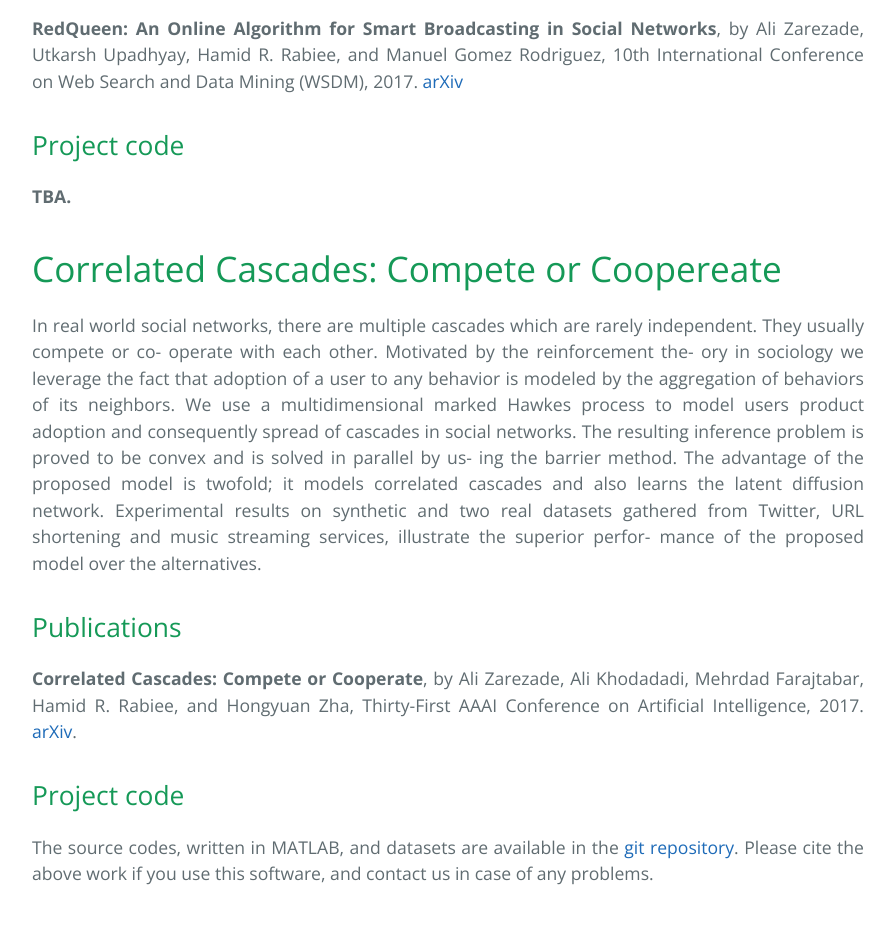
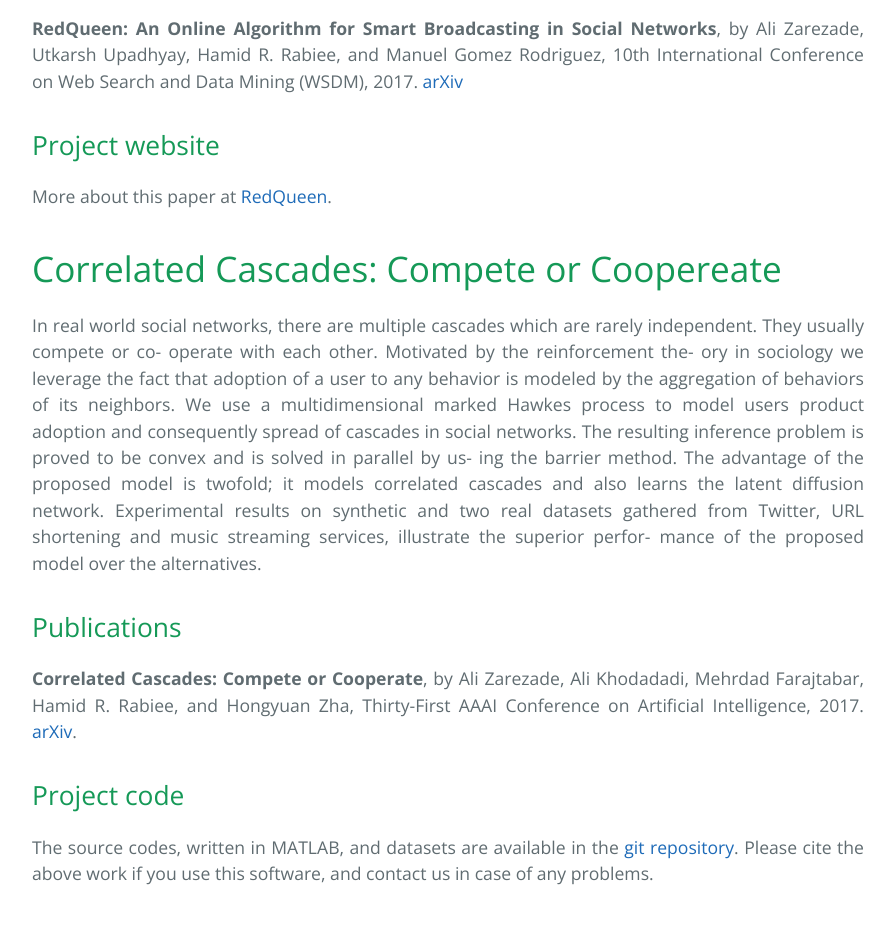
Before and after one commit to azarezade/STP, a plain HTML site: page index.html in a window 1280 px wide. Shown: the part 810-1736 px from the top of the page, without its empty margins (192-1087 px from the left). Drawn offline with nearby package versions, Linux system fonts and the light colour scheme.

Commit message:
add redqueen website

```diff
--- a/index.html
+++ b/index.html
@@ -30,9 +30,9 @@
         <p>
             <b>RedQueen: An Online Algorithm for Smart Broadcasting in Social Networks</b>, by Ali Zarezade, Utkarsh Upadhyay, Hamid R. Rabiee, and Manuel Gomez Rodriguez, 10th International Conference on Web Search and Data Mining (WSDM), 2017. <a href="https://arxiv.org/pdf/1610.05773">arXiv</a>
         </p>
-        <h2>Project code</h2>
+        <h2>Project website</h2>
         <p>
-            <b>TBA.</b>
+            More about this paper at <a href="https://people.mpi-sws.org/~utkarshu/redqueen/">RedQueen</a>.
         </p>
 
 
```
